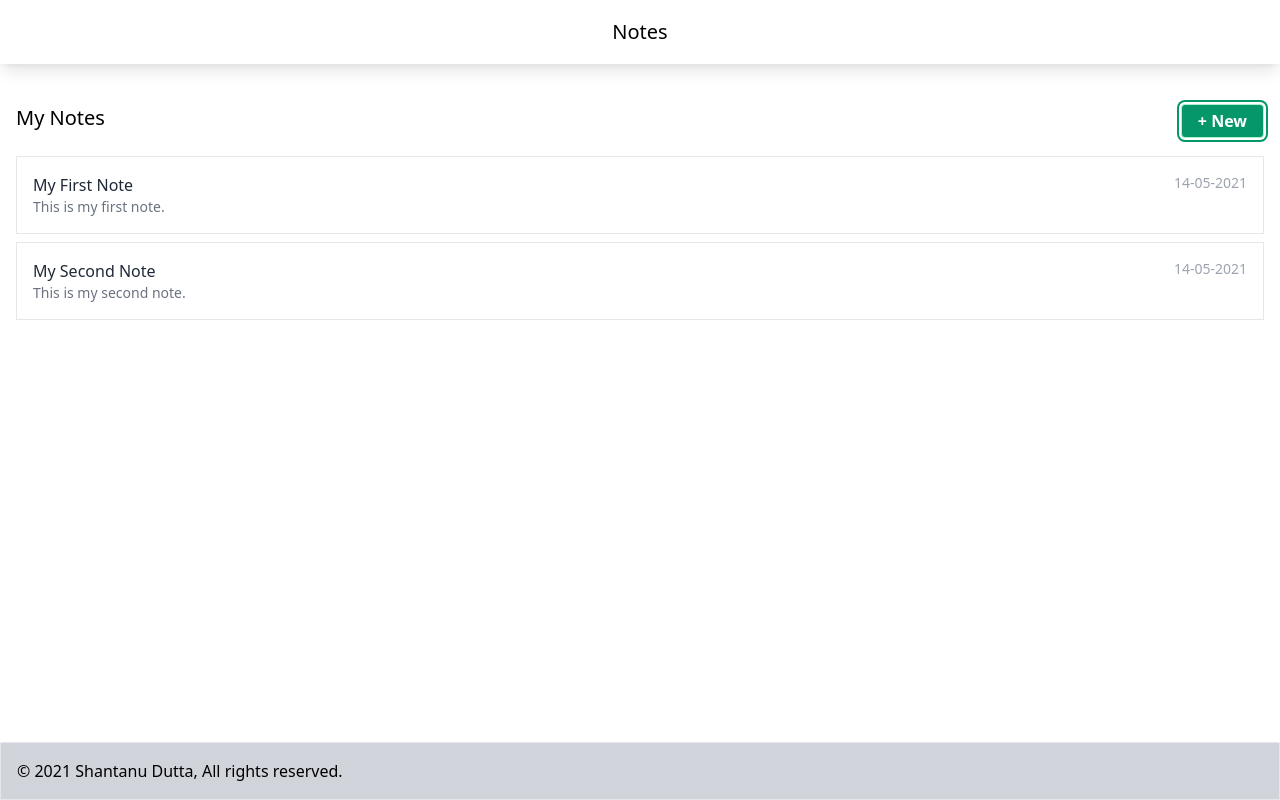
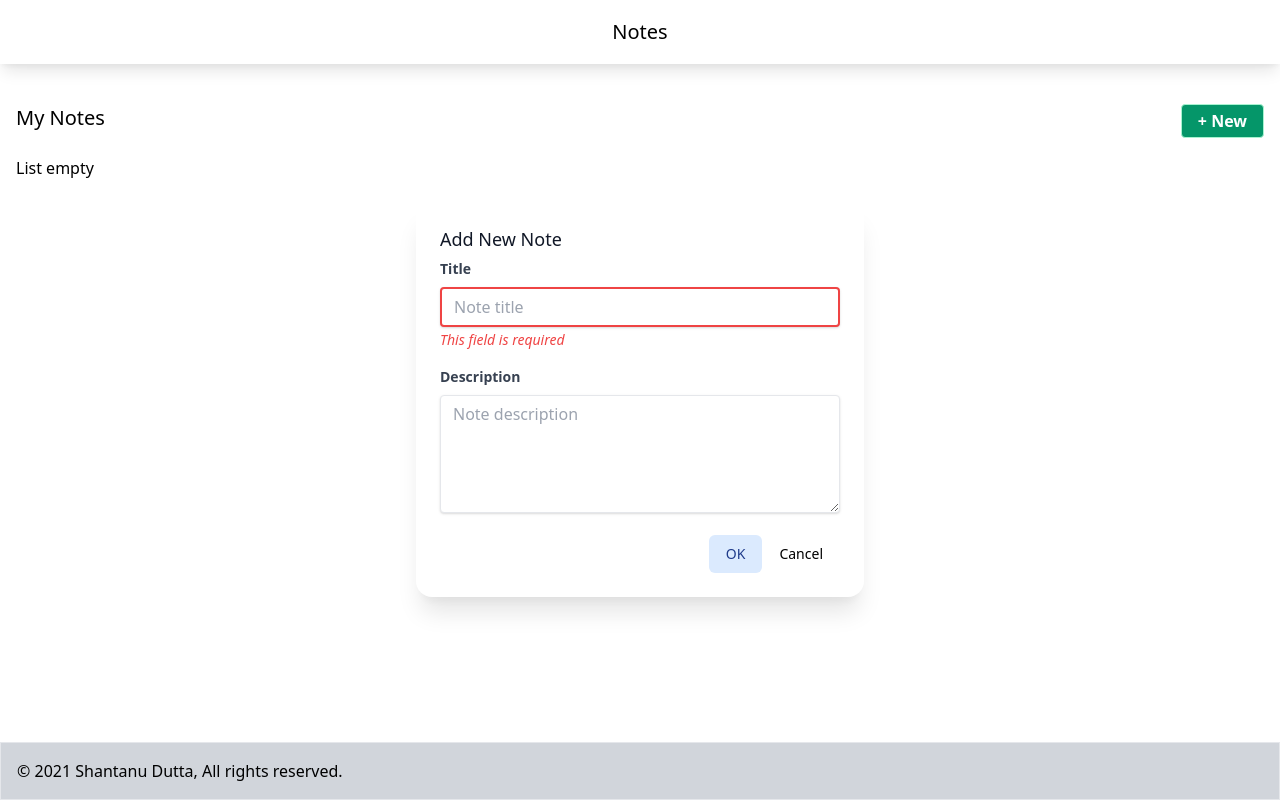
Before and after one commit to nlern/notes-app-react, a React (Create React App) app: page / in a window 1280 px wide. Both pictures are taken after a click on the button "+ New". Built offline with nearby package versions, Linux system fonts and the light colour scheme.

Commit message:
Added functionality to add new notes.

```diff
--- a/src/components/Footer/Footer.jsx
+++ b/src/components/Footer/Footer.jsx
@@ -3,7 +3,7 @@ import React from 'react';
 export default function Footer() {
   return (
     <footer className='p-4 border bg-gray-300'>
-      © 2021 Shantanu Dutta, All rights reserved.
+      © {new Date().getFullYear()} Shantanu Dutta, All rights reserved.
     </footer>
   );
 }
--- a/src/context/AppReducer.js
+++ b/src/context/AppReducer.js
@@ -1,5 +1,10 @@
 export default (state, action) => {
   switch (action.type) {
+    case 'ADD_NEW_NOTE':
+      return {
+        ...state,
+        notes: [action.payload, ...state.notes],
+      };
     default:
       return state;
   }
--- a/src/context/GlobalState.jsx
+++ b/src/context/GlobalState.jsx
@@ -3,22 +3,23 @@ import AppReducer from './AppReducer';
 
 // initial state
 const initialState = {
-  notes: [
-    {
-      id: 1,
-      title: 'My First Note',
-      shortDescription: 'This is my first note.',
-      createdDate: new Date(),
-      lastModifiedDate: new Date().toISOString(),
-    },
-    {
-      id: 2,
-      title: 'My Second Note',
-      shortDescription: 'This is my second note.',
-      createdDate: new Date(),
-      lastModifiedDate: new Date().toISOString(),
-    },
-  ],
+  notes: [],
+};
+
+const generateUUID = () => {
+  let d = new Date().getTime(),
+    d2 = (performance && performance.now && performance.now() * 1000) || 0;
+  return 'xxxxxxxx-xxxx-4xxx-yxxx-xxxxxxxxxxxx'.replace(/[xy]/g, (c) => {
+    let r = Math.random() * 16;
+    if (d > 0) {
+      r = (d + r) % 16 | 0;
+      d = Math.floor(d / 16);
+    } else {
+      r = (d2 + r) % 16 | 0;
+      d2 = Math.floor(d2 / 16);
+    }
+    return (c == 'x' ? r : (r & 0x7) | 0x8).toString(16);
+  });
 };
 
 // create context
@@ -27,8 +28,36 @@ export const GlobalContext = createContext(initialState);
 // create provider
 export const GlobalProvider = ({ children }) => {
   const [state, dispatch] = useReducer(AppReducer, initialState);
+
+  // actions
+  function addNewNote({ title, description }) {
+    const id = generateUUID();
+    const today = new Date().toISOString();
+    const trimmedDescription = description.trim();
+    // count note words
+    const words = trimmedDescription.split(' ');
+    // prepare short description
+    const shortDescription =
+      words.length <= 5
+        ? trimmedDescription
+        : [...words.slice(0, 5), '...'].join(' ');
+    const newNote = {
+      id,
+      title,
+      description: trimmedDescription,
+      shortDescription,
+      createdDate: today,
+      lastModifiedDate: today,
+    };
+
+    dispatch({
+      type: 'ADD_NEW_NOTE',
+      payload: newNote,
+    });
+  }
+
   return (
-    <GlobalContext.Provider value={{ notes: state.notes }}>
+    <GlobalContext.Provider value={{ notes: state.notes, addNewNote }}>
       {children}
     </GlobalContext.Provider>
   );
--- a/src/pages/Dashboard/Dashboard.jsx
+++ b/src/pages/Dashboard/Dashboard.jsx
@@ -1,25 +1,178 @@
-import React, { useContext } from 'react';
+import { useContext, useState, Fragment, useEffect } from 'react';
+import { Dialog, Transition } from '@headlessui/react';
 import List from '../../components/List/List';
 
 import { GlobalContext } from '../../context/GlobalState';
 
 export default function Dashboard() {
-  const { notes } = useContext(GlobalContext);
+  const { notes, addNewNote } = useContext(GlobalContext);
+
+  const [isOpen, setIsOpen] = useState(false);
+  const [isFormValid, setIsFormValid] = useState(true);
+
+  const [title, setTitle] = useState('');
+  const [description, setDescription] = useState('');
+
+  useEffect(() => {
+    const isValid = Boolean(title);
+    console.log(isValid);
+    setIsFormValid(isValid);
+  }, [title]);
+
+  const clearForm = () => {
+    setTitle('');
+    setDescription('');
+  };
+
+  const closeModal = () => {
+    setIsOpen(false);
+    setTimeout(() => {
+      clearForm();
+    }, 300);
+  };
+
+  const openModal = () => {
+    setIsOpen(true);
+  };
+
+  const handleSubmit = (event) => {
+    // prevent post callback.
+    event.preventDefault();
+
+    // if invalid return
+    if (!isFormValid) {
+      return;
+    }
+
+    addNewNote({ title, description });
+
+    // close modal
+    closeModal();
+  };
 
   return (
-    <section>
+    <>
       <section>
         <h1 className='text-xl py-4 my-2 relative'>
           <span>My Notes</span>
           <button
             className='absolute right-0 px-4 py-1 text-base text-white bg-green-600 font-semibold rounded border border-green-200 hover:text-white hover:bg-green-600 hover:border-transparent focus:outline-none focus:ring-2 focus:ring-green-600 focus:ring-offset-2'
             title='Add New Note'
+            onClick={openModal}
           >
             + New
           </button>
         </h1>
         <List items={notes} />
       </section>
-    </section>
+      <Transition appear show={isOpen} as={Fragment}>
+        <Dialog
+          as='div'
+          className='fixed inset-0 z-10 overflow-y-auto'
+          onClose={closeModal}
+        >
+          <div className='min-h-screen px-4 text-center'>
+            <Transition.Child
+              as={Fragment}
+              enter='ease-out duration-300'
+              enterFrom='opacity-0'
+              enterTo='opacity-100'
+              leave='ease-in duration-200'
+              leaveFrom='opacity-100'
+              leaveTo='opacity-0'
+            >
+              <Dialog.Overlay className='fixed inset-0' />
+            </Transition.Child>
+
+            {/* This element is to trick the browser into centering the modal contents. */}
+            <span
+              className='inline-block h-screen align-middle'
+              aria-hidden='true'
+            >
+              &#8203;
+            </span>
+            <Transition.Child
+              as={Fragment}
+              enter='ease-out duration-300'
+              enterFrom='opacity-0 scale-95'
+              enterTo='opacity-100 scale-100'
+              leave='ease-in duration-200'
+              leaveFrom='opacity-100 scale-100'
+              leaveTo='opacity-0 scale-95'
+            >
+              <div className='inline-block w-full max-w-md p-6 my-8 overflow-hidden text-left align-middle transition-all transform bg-white shadow-xl rounded-2xl'>
+                <Dialog.Title
+                  as='h1'
+                  className='text-lg font-medium leading-6 text-gray-900'
+                >
+                  Add New Note
+                </Dialog.Title>
+                <form onSubmit={handleSubmit}>
+                  <div className='mt-2'>
+                    <div className='mb-4'>
+                      <label
+                        className='block text-gray-700 text-sm font-bold mb-2'
+                        htmlFor='title'
+                      >
+                        Title
+                      </label>
+                      <input
+                        className={`shadow appearance-none ${
+                          isFormValid ? 'border' : 'border-2 border-red-500'
+                        } rounded w-full py-2 px-3 text-gray-700 leading-tight focus:outline-none focus:shadow-outline`}
+                        id='title'
+                        type='text'
+                        placeholder='Note title'
+                        required
+                        value={title}
+                        onChange={(event) => setTitle(event.target.value)}
+                      />
+                      {isFormValid ? null : (
+                        <span className='text-sm text-red-500 italic'>
+                          This field is required
+                        </span>
+                      )}
+                    </div>
+                    <div className='mb-4'>
+                      <label
+                        className='block text-gray-700 text-sm font-bold mb-2'
+                        htmlFor='description'
+                      >
+                        Description
+                      </label>
+                      <textarea
+                        className='shadow appearance-none border rounded w-full py-2 px-3 text-gray-700 leading-tight focus:outline-none focus:shadow-outline'
+                        id='description'
+                        type='text'
+                        rows='5'
+                        placeholder='Note description'
+                        value={description}
+                        onChange={(event) => setDescription(event.target.value)}
+                      />
+                    </div>
+                  </div>
+
+                  <div className='mt-4 flex justify-end'>
+                    <button
+                      type='submit'
+                      className='inline-flex justify-center px-4 py-2 text-sm font-medium text-blue-900 bg-blue-100 border border-transparent rounded-md hover:bg-blue-200 focus:outline-none focus-visible:ring-2 focus-visible:ring-offset-2 focus-visible:ring-blue-500'
+                    >
+                      OK
+                    </button>
+                    <button
+                      type='button'
+                      className='inline-flex justify-center px-4 py-2 text-sm font-medium border border-transparent rounded-md focus:outline-none'
+                      onClick={closeModal}
+                    >
+                      Cancel
+                    </button>
+                  </div>
+                </form>
+              </div>
+            </Transition.Child>
+          </div>
+        </Dialog>
+      </Transition>
+    </>
   );
 }
```
